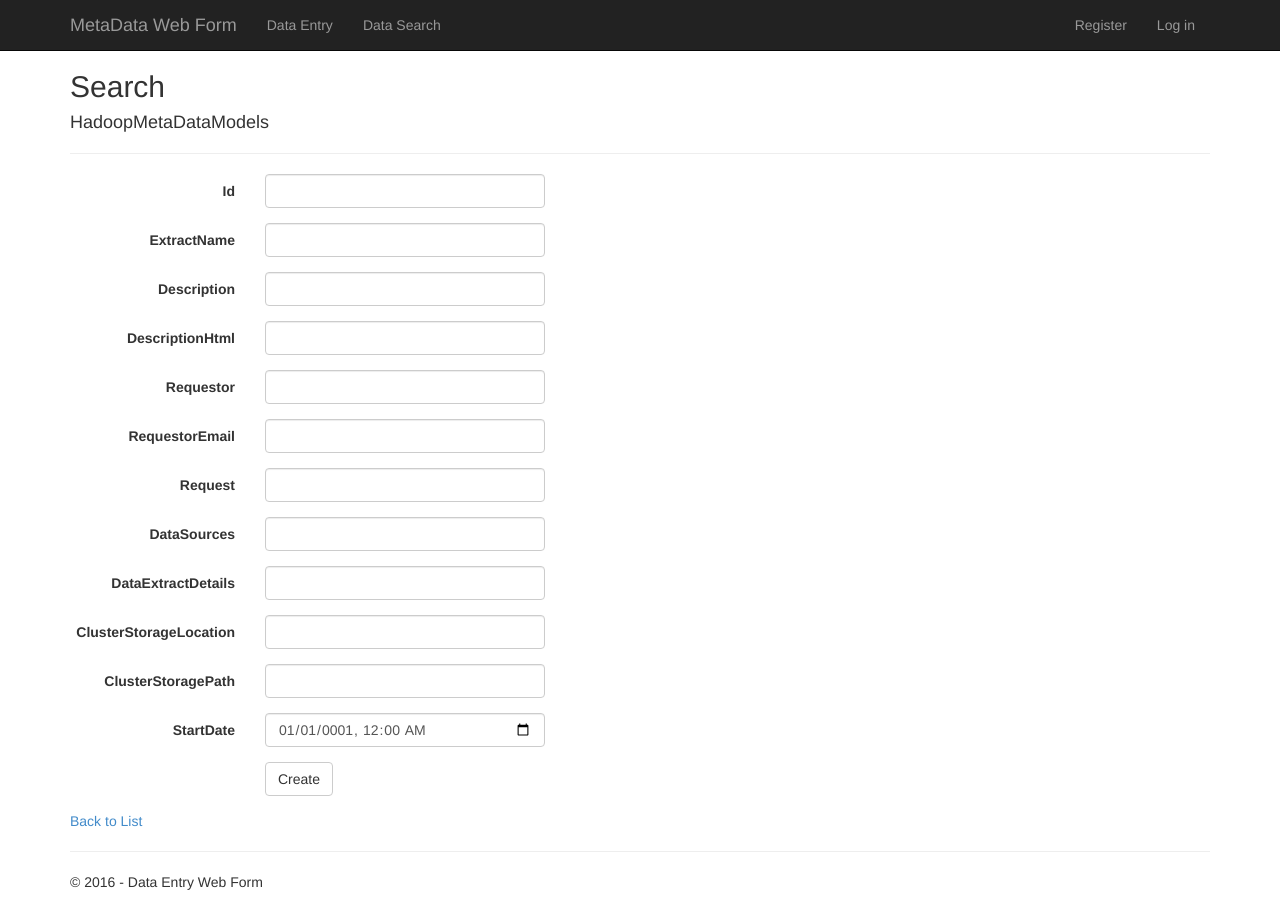
After one commit to tjdurant/DataEntryWebForm, an ASP.NET MVC app: template DataEntryWebForm/Views/DataEntry/Search.cshtml in a window 1280 px wide. The commit adds this page. Run offline with ASP.NET Core 8 and stand-ins for ASP.NET MVC 5, Linux system fonts and the light colour scheme; the template is opened without the code that fills it, so the values that code supplies are empty; the project's own start-up code is not run, and a stand-in starts its controllers and pages; some libraries are stand-ins or nearby versions.

Commit message:
search page added

```diff
--- a/DataEntryWebForm/Controllers/DataEntryController.cs
+++ b/DataEntryWebForm/Controllers/DataEntryController.cs
@@ -138,6 +138,11 @@ namespace DataEntryWebForm.Controllers
             return RedirectToAction("Index");
         }
 
+        public ActionResult Search()
+        {
+            return View();
+        }
+
         protected override void Dispose(bool disposing)
         {
             if (disposing)
--- a/DataEntryWebForm/Models/HadoopMetaDataModels.cs
+++ b/DataEntryWebForm/Models/HadoopMetaDataModels.cs
@@ -24,6 +24,7 @@ namespace DataEntryWebForm.Models
         [ElasticProperty(Name = "description")]
         public string Description { get; set; }
 
+        // BUG: This is still searchable with query despite the NotAnalyzed
         [AllowHtml]
         [ElasticProperty(Name = "description_html", Index = FieldIndexOption.NotAnalyzed)]
         public string DescriptionHtml { get; set; }
--- /dev/null
+++ b/DataEntryWebForm/Views/DataEntry/Search.cshtml
@@ -0,0 +1,128 @@
+@model DataEntryWebForm.Models.HadoopMetaDataModels
+
+@{
+    ViewBag.Title = "Search";
+}
+
+<h2>Search</h2>
+
+
+@using (Html.BeginForm())
+{
+    @Html.AntiForgeryToken()
+
+    <div class="form-horizontal">
+        <h4>HadoopMetaDataModels</h4>
+        <hr />
+        @Html.ValidationSummary(true, "", new { @class = "text-danger" })
+        <div class="form-group">
+            @Html.LabelFor(model => model.Id, htmlAttributes: new { @class = "control-label col-md-2" })
+            <div class="col-md-10">
+                @Html.EditorFor(model => model.Id, new { htmlAttributes = new { @class = "form-control" } })
+                @Html.ValidationMessageFor(model => model.Id, "", new { @class = "text-danger" })
+            </div>
+        </div>
+
+        <div class="form-group">
+            @Html.LabelFor(model => model.ExtractName, htmlAttributes: new { @class = "control-label col-md-2" })
+            <div class="col-md-10">
+                @Html.EditorFor(model => model.ExtractName, new { htmlAttributes = new { @class = "form-control" } })
+                @Html.ValidationMessageFor(model => model.ExtractName, "", new { @class = "text-danger" })
+            </div>
+        </div>
+
+        <div class="form-group">
+            @Html.LabelFor(model => model.Description, htmlAttributes: new { @class = "control-label col-md-2" })
+            <div class="col-md-10">
+                @Html.EditorFor(model => model.Description, new { htmlAttributes = new { @class = "form-control" } })
+                @Html.ValidationMessageFor(model => model.Description, "", new { @class = "text-danger" })
+            </div>
+        </div>
+
+        <div class="form-group">
+            @Html.LabelFor(model => model.DescriptionHtml, htmlAttributes: new { @class = "control-label col-md-2" })
+            <div class="col-md-10">
+                @Html.EditorFor(model => model.DescriptionHtml, new { htmlAttributes = new { @class = "form-control" } })
+                @Html.ValidationMessageFor(model => model.DescriptionHtml, "", new { @class = "text-danger" })
+            </div>
+        </div>
+
+        <div class="form-group">
+            @Html.LabelFor(model => model.Requestor, htmlAttributes: new { @class = "control-label col-md-2" })
+            <div class="col-md-10">
+                @Html.EditorFor(model => model.Requestor, new { htmlAttributes = new { @class = "form-control" } })
+                @Html.ValidationMessageFor(model => model.Requestor, "", new { @class = "text-danger" })
+            </div>
+        </div>
+
+        <div class="form-group">
+            @Html.LabelFor(model => model.RequestorEmail, htmlAttributes: new { @class = "control-label col-md-2" })
+            <div class="col-md-10">
+                @Html.EditorFor(model => model.RequestorEmail, new { htmlAttributes = new { @class = "form-control" } })
+                @Html.ValidationMessageFor(model => model.RequestorEmail, "", new { @class = "text-danger" })
+            </div>
+        </div>
+
+        <div class="form-group">
+            @Html.LabelFor(model => model.Request, htmlAttributes: new { @class = "control-label col-md-2" })
+            <div class="col-md-10">
+                @Html.EditorFor(model => model.Request, new { htmlAttributes = new { @class = "form-control" } })
+                @Html.ValidationMessageFor(model => model.Request, "", new { @class = "text-danger" })
+            </div>
+        </div>
+
+        <div class="form-group">
+            @Html.LabelFor(model => model.DataSources, htmlAttributes: new { @class = "control-label col-md-2" })
+            <div class="col-md-10">
+                @Html.EditorFor(model => model.DataSources, new { htmlAttributes = new { @class = "form-control" } })
+                @Html.ValidationMessageFor(model => model.DataSources, "", new { @class = "text-danger" })
+            </div>
+        </div>
+
+        <div class="form-group">
+            @Html.LabelFor(model => model.DataExtractDetails, htmlAttributes: new { @class = "control-label col-md-2" })
+            <div class="col-md-10">
+                @Html.EditorFor(model => model.DataExtractDetails, new { htmlAttributes = new { @class = "form-control" } })
+                @Html.ValidationMessageFor(model => model.DataExtractDetails, "", new { @class = "text-danger" })
+            </div>
+        </div>
+
+        <div class="form-group">
+            @Html.LabelFor(model => model.ClusterStorageLocation, htmlAttributes: new { @class = "control-label col-md-2" })
+            <div class="col-md-10">
+                @Html.EditorFor(model => model.ClusterStorageLocation, new { htmlAttributes = new { @class = "form-control" } })
+                @Html.ValidationMessageFor(model => model.ClusterStorageLocation, "", new { @class = "text-danger" })
+            </div>
+        </div>
+
+        <div class="form-group">
+            @Html.LabelFor(model => model.ClusterStoragePath, htmlAttributes: new { @class = "control-label col-md-2" })
+            <div class="col-md-10">
+                @Html.EditorFor(model => model.ClusterStoragePath, new { htmlAttributes = new { @class = "form-control" } })
+                @Html.ValidationMessageFor(model => model.ClusterStoragePath, "", new { @class = "text-danger" })
+            </div>
+        </div>
+
+        <div class="form-group">
+            @Html.LabelFor(model => model.StartDate, htmlAttributes: new { @class = "control-label col-md-2" })
+            <div class="col-md-10">
+                @Html.EditorFor(model => model.StartDate, new { htmlAttributes = new { @class = "form-control" } })
+                @Html.ValidationMessageFor(model => model.StartDate, "", new { @class = "text-danger" })
+            </div>
+        </div>
+
+        <div class="form-group">
+            <div class="col-md-offset-2 col-md-10">
+                <input type="submit" value="Create" class="btn btn-default" />
+            </div>
+        </div>
+    </div>
+}
+
+<div>
+    @Html.ActionLink("Back to List", "Index")
+</div>
+
+@section Scripts {
+    @Scripts.Render("~/bundles/jqueryval")
+}
--- a/DataEntryWebForm/Views/Shared/_Layout.cshtml
+++ b/DataEntryWebForm/Views/Shared/_Layout.cshtml
@@ -22,6 +22,7 @@
             <div class="navbar-collapse collapse">
                 <ul class="nav navbar-nav">
                     <li>@Html.ActionLink("Data Entry", "Index", "DataEntry")</li>
+                    <li>@Html.ActionLink("Data Search", "Search", "DataEntry")</li>
                 </ul>
                 @Html.Partial("_LoginPartial")
             </div>
```
Also changed, not shown: DataEntryWebForm/DataEntryWebForm.csproj, 5 other files.
